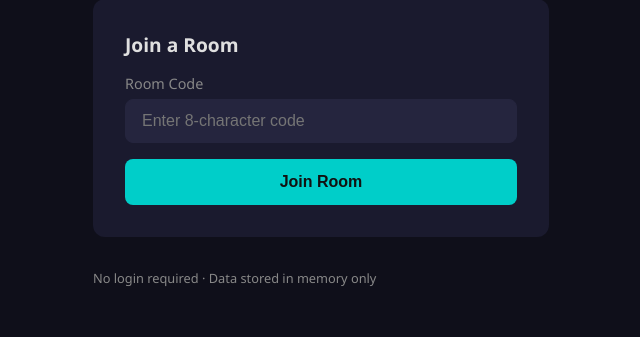
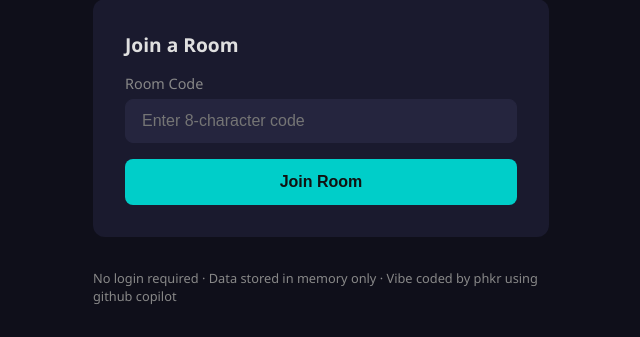
Before and after one commit to philippkrauss/scrumpoker, a Flask app: page / in a window 1280 px wide. Shown: the part 525-862 px from the top of the page, without its empty margins (319-959 px from the left). Before the commit the page ends 811 px from the top, so only its background shows below. Run offline with Flask 3, Linux system fonts and the light colour scheme.

Commit message:
Add remark about vibe coded origin

```diff
--- a/templates/index.html
+++ b/templates/index.html
@@ -129,7 +129,7 @@ footer {
     <button class="btn-accent" id="btn-join">Join Room</button>
   </div>
 
-  <footer>No login required · Data stored in memory only</footer>
+  <footer>No login required · Data stored in memory only · Vibe coded by phkr using github copilot</footer>
 </div>
 
 <script>
```
